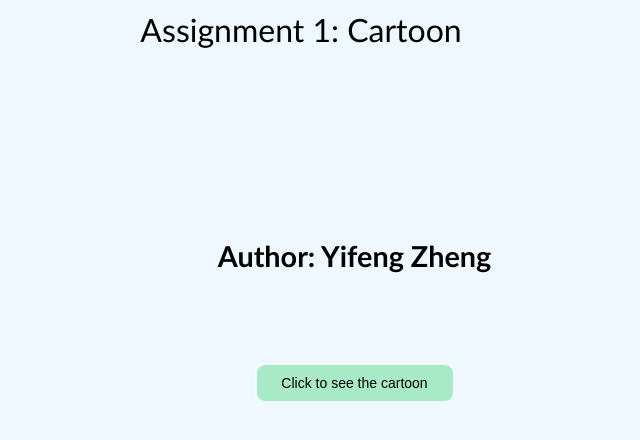
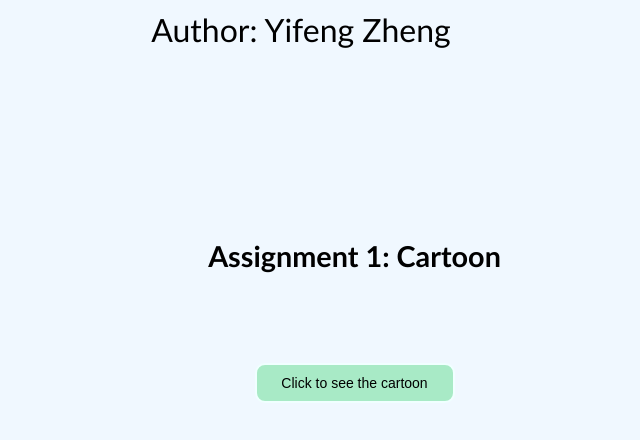
Before and after one commit to yifzheng/CISC-3610-Assignments, a plain HTML site: page index.html in a window 1280 px wide. Shown: the whole page, without its empty margins (339-979 px from the left). Drawn offline with Linux system fonts and the light colour scheme.

Commit message:
modified header and section header content value

```diff
--- a/index.html
+++ b/index.html
@@ -8,9 +8,9 @@
         <link rel="stylesheet" href="./css/style.css" />
     </head>
     <body>
-        <header id="index-header">Assignment 1: Cartoon</header>
+        <header id="index-header">Author: Yifeng Zheng</header>
         <div id="main-content">
-            <h1 id="section-header">Author: Yifeng Zheng</h1>
+            <h1 id="section-header">Assignment 1: Cartoon</h1>
             <a href="./html/cartoon.html"
                 ><button id="button-to-cartoon">
                     Click to see the cartoon
```
